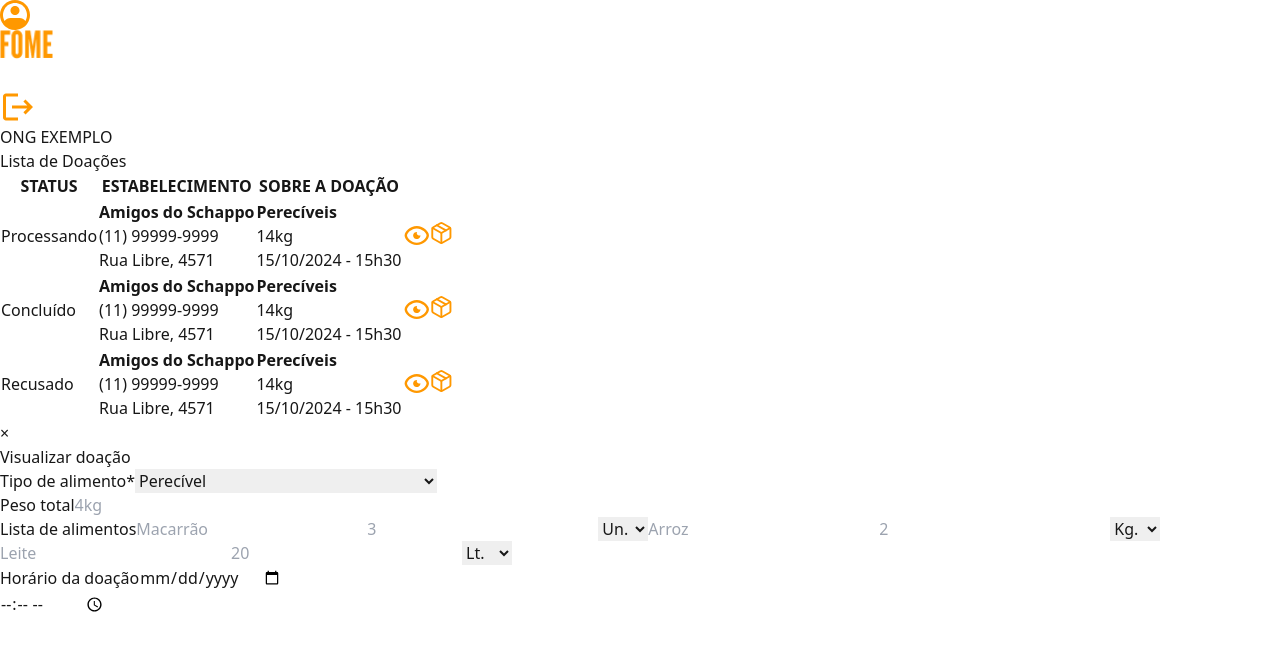
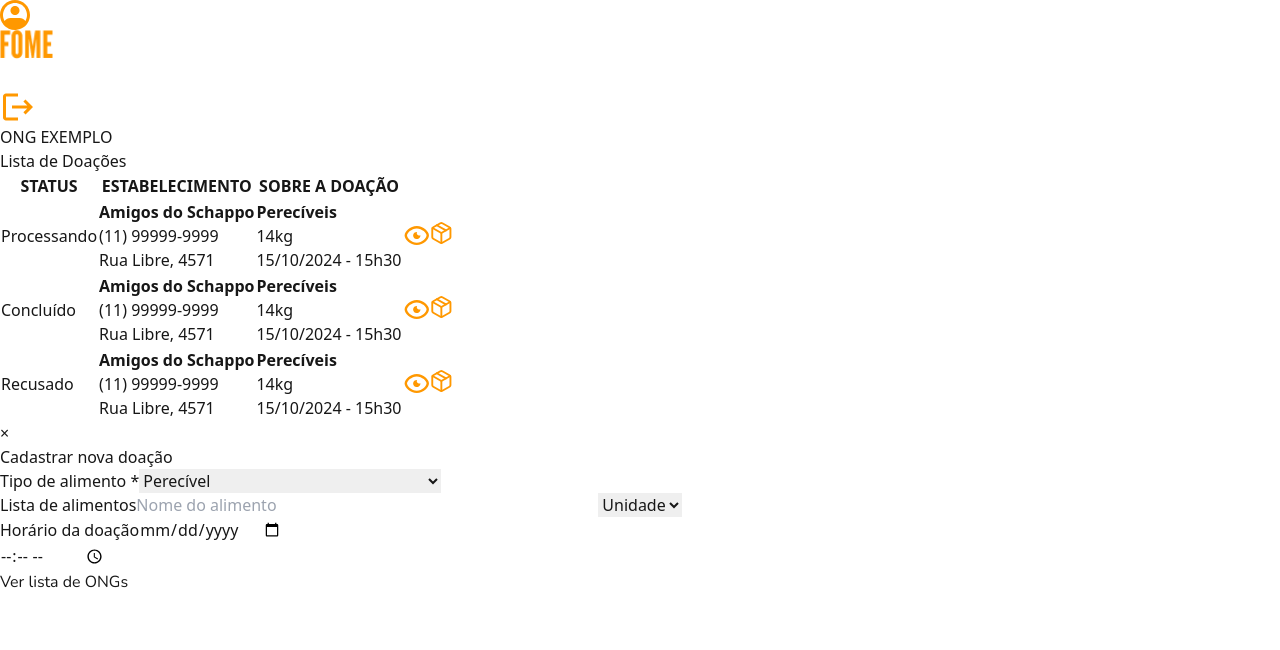
Before and after one commit to AntonioSchappo/fase6-sprint2-schappo, a Next.js app: page /dashboard-ong in a window 1280 px wide. Both pictures are taken after a click on the button 416 px from the left and 235 px from the top of the page. Shown: the top 650 px of the page. Built offline with nearby package versions, Linux system fonts and the light colour scheme.

Commit message:
inicio da lógica de doação

```diff
--- a/src/app/(dashboard)/dashboard-ong/page.js
+++ b/src/app/(dashboard)/dashboard-ong/page.js
@@ -5,6 +5,7 @@ import Link from "next/link";
 import { useState } from "react";
 import ViewDonationONG from "./components/viewDonationONG";
 import UpdateDonation from "./components/updateDonation";
+import { CreateDonation } from "@/components/Modals/CreateDonation";
 
 const Doar = () => {
   const [isViewDonationONG, setIsViewDonationONG] = useState(false);
@@ -153,7 +154,7 @@ const Doar = () => {
             </tbody>
           </table>
         </div>
-        <ViewDonationONG
+        <CreateDonation
           isOpen={isViewDonationONG}
           onClose={() => setIsViewDonationONG(false)}
         />
--- /dev/null
+++ b/src/components/FoodList/index.jsx
@@ -0,0 +1,58 @@
+"use client";
+
+import React, { useState } from "react";
+
+function FoodList() {
+  const [itens, setItens] = useState([
+    { nome: "", quantidade: "", unidade: "" },
+  ]);
+
+  const handleChange = (index, campo, valor) => {
+    const novosItens = [...itens];
+    novosItens[index][campo] = valor;
+    setItens(novosItens);
+
+    if (index === itens.length - 1 && campo === "nome" && valor.trim() !== "") {
+      setItens([...itens, { nome: "", quantidade: "", unidade: "" }]);
+    }
+  };
+
+  return (
+    <div className="grid grid-cols-[1fr_58px_94px] gap-4">
+      <label className="text-black col-start-1 col-end-4">
+        Lista de alimentos
+      </label>
+      {itens.map((item, index) => (
+        <React.Fragment key={index}>
+          <input
+            type="text"
+            placeholder="Nome do alimento"
+            value={item.nome}
+            onChange={(e) => handleChange(index, "nome", e.target.value)}
+            className="pl-6 border-b-2 py-2 border-gray-300 outline-none w-full text-black placeholder:text-gray-400"
+          />
+          <input
+            type="number"
+            value={item.quantidade}
+            onChange={(e) => handleChange(index, "quantidade", e.target.value)}
+            className="font-bold text-center border-b-2 py-2 border-gray-300 outline-none w-full text-black placeholder:text-black"
+          />
+          <select
+            value={item.unidade}
+            onChange={(e) => handleChange(index, "unidade", e.target.value)}
+            className="text-center border-gray-300 border-2 text-black placeholder:text-black rounded-md shadow-sm"
+          >
+            <option value="" disabled hidden>
+              Unidade
+            </option>
+            <option>Un.</option>
+            <option>Kg.</option>
+            <option>Lt.</option>
+          </select>
+        </React.Fragment>
+      ))}
+    </div>
+  );
+}
+
+export default FoodList;
--- /dev/null
+++ b/src/components/Modals/CreateDonation/index.jsx
@@ -0,0 +1,79 @@
+"use client";
+
+import { Button } from "@/components/Button";
+import FoodList from "@/components/FoodList";
+import { Select } from "@/components/Select";
+
+export function CreateDonation({ isOpen, onClose, toggleList }) {
+  if (!isOpen) return null;
+
+  return (
+    <div className="max-h-[50%] overflow-x-auto">
+      <div
+        className="fixed inset-0 bg-black bg-opacity-50 flex justify-center items-center"
+        onClick={(event) => {
+          if (event.target === event.currentTarget) onClose();
+        }}
+      >
+        <div className="bg-white rounded-[24px] w-[678px] p-12 relative">
+          <button
+            className="absolute top-4 right-4 text-gray-400 text-2xl hover:text-[#FF9800]"
+            onClick={onClose}
+          >
+            &times;
+          </button>
+          <h2 className="text-[32px] font-bold text-[#FF9800] mb-4 text-center">
+            Cadastrar nova doação
+          </h2>
+          <form className="my-8">
+            <div className="flex gap-x-4 mb-4">
+              <div className="mb-4 w-[128px]">
+                <Select label="Tipo de alimento *" id="tipo-alimento" required>
+                  <option
+                    defaultValue=""
+                    disabled
+                    selected
+                    hidden
+                    className="pl-[30px]"
+                  >
+                    Perecível
+                  </option>
+                  <option>Somente Alimentos Perecíveis</option>
+                  <option>Somente Alimentos Não Perecíveis</option>
+                  <option>Alimentos Perecíveis e Não Perecíveis</option>
+                </Select>
+              </div>
+            </div>
+
+            <FoodList />
+
+            <div className="my-8 flex gap-4">
+              <div className="w-auto">
+                <label className="block text-sm font-semibold text-black mb-1">
+                  Horário da doação
+                </label>
+                <input
+                  type="date"
+                  className="border-gray-300 border-2 text-gray-400 p-2 rounded-lg shadow-sm focus:border-orange-500 focus:ring-orange-500"
+                />
+              </div>
+              <div className="w-auto self-end">
+                <input
+                  type="time"
+                  className="border-gray-300 border-2 text-gray-400 p-2 rounded-lg shadow-sm focus:border-orange-500 focus:ring-orange-500"
+                />
+              </div>
+            </div>
+            <div className="w-full flex justify-end">
+              <Button
+                text="Ver lista de ONGs"
+                type="button"
+                onClick={toggleList}
+              />
+            </div>
+          </form>
+        </div>
+      </div>
+    </div>
+  );
+}
--- a/src/contexts/DonateContext.jsx
+++ b/src/contexts/DonateContext.jsx
@@ -14,6 +14,7 @@ export default function DonateProvider({ children }) {
    * @returns {boolean}
    */
   function RegisterDonation(donation) {
+    console.log("fajdsmiofjasoifjkasio");
     const newDonation = {
       donationID: uuid(),
       companyName: donation.companyName,
```
Also changed, not shown: src/app/(dashboard)/dashboard-estabelecimento/components/newDonationModal.js (+9 -3 lines), src/app/(dashboard)/dashboard-estabelecimento/page.js (+8 -3 lines).
